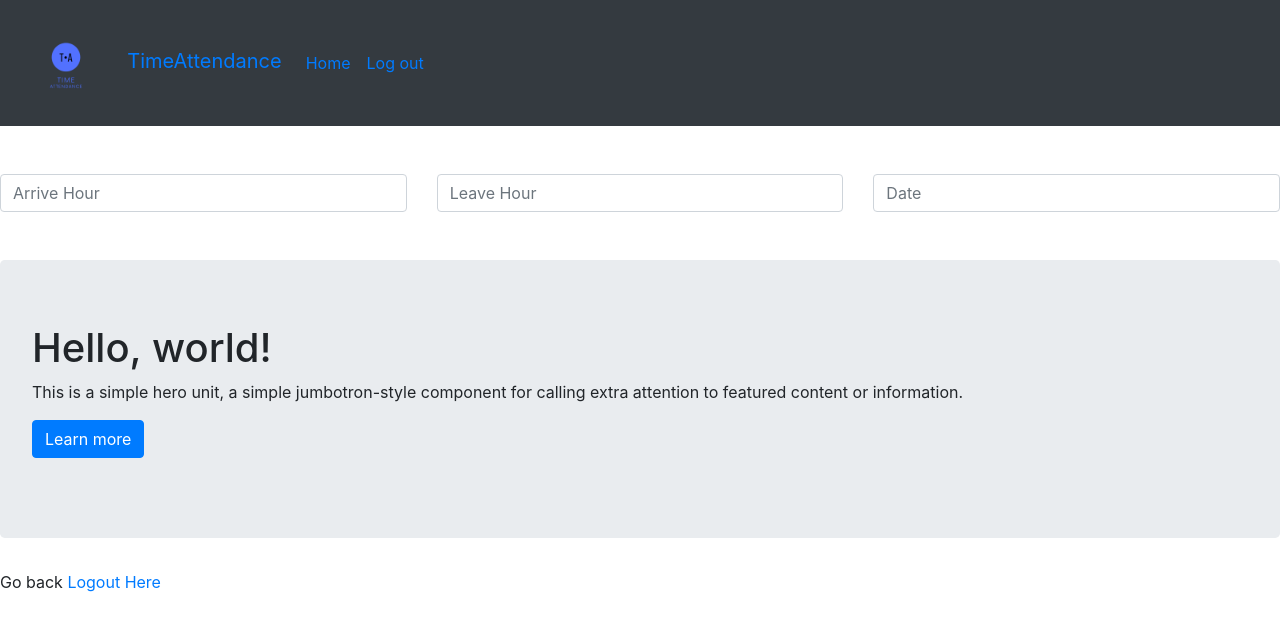
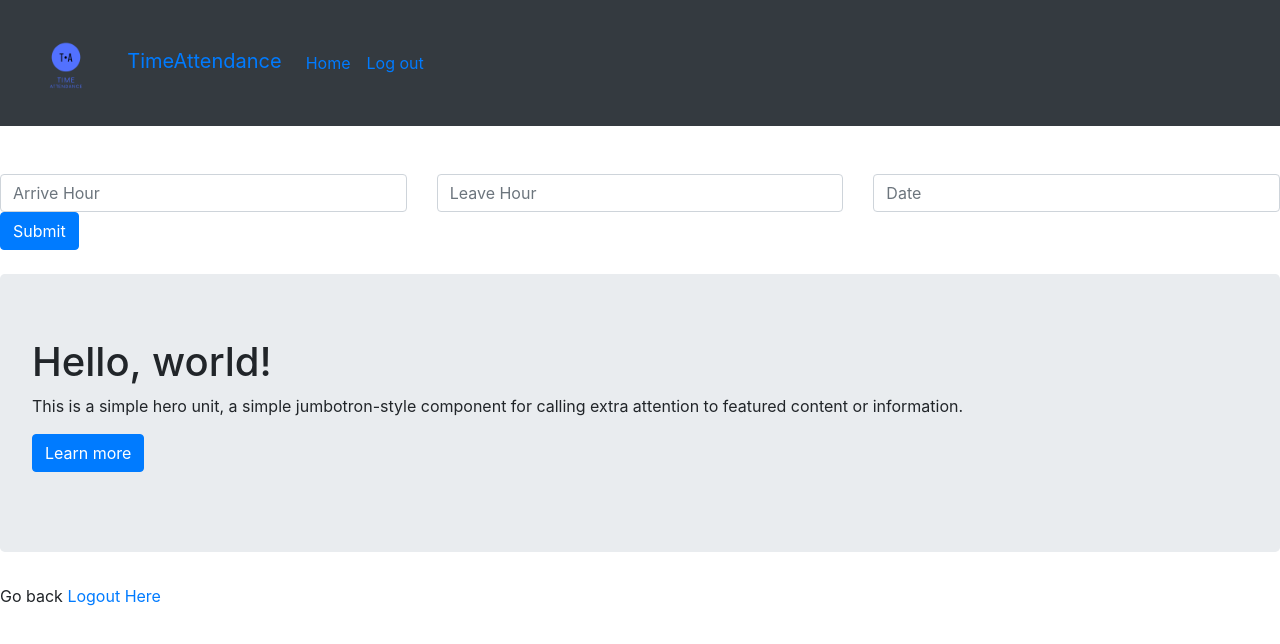
Before and after one commit to NikoArias/timeattendance-front, a React (Create React App) app: page /addtime in a window 1280 px wide. Shown: the top 644 px of the page. Built offline with nearby package versions, Linux system fonts and the light colour scheme.

Commit message:
AddtimeContainerUpdate

```diff
--- a/src/Components/AddTimeComponent.js
+++ b/src/Components/AddTimeComponent.js
@@ -11,7 +11,7 @@ import Button from 'react-bootstrap/Button';
 
 function AddTimeComponent (props){
   const{
-     arrhour, leahour, date
+     arrhour, leahour, date, onArrHourChange, onLeaHourChange, onDateChange, onClick
   }=props;
   return(
     <>
@@ -26,16 +26,18 @@ function AddTimeComponent (props){
       <Row>
 
        <Col>
-      <Form.Control placeholder="Arrive Hour" value={arrhour} />
+      <Form.Control placeholder="Arrive Hour" value={arrhour} onChange={onArrHourChange}/>
        </Col>
        <Col>
-      <Form.Control placeholder="Leave Hour" value={leahour}/>
+      <Form.Control placeholder="Leave Hour" value={leahour} onChange={onLeaHourChange}/>
        </Col>
        <Col>
-         <Form.Control placeholder="Date" value={date} />
+         <Form.Control placeholder="Date" value={date} onChange={onDateChange}/>
        </Col>
       </Row>
       </Form>
+
+      <Button variant='primary' onClick={onClick} type='Button'> Submit </Button>
 
       <br />
       <br />
--- a/src/Components/AddTimeContainer.js
+++ b/src/Components/AddTimeContainer.js
@@ -5,14 +5,56 @@ class AddTimeContainer extends Component {
   constructor(props){
     super(props);
     this.state = {
+      date:'',
       arrhour: '',
       leahour:'',
     };
+
+    this.onArrHourChange=this.onArrHourChange.bind(this);
+    this.onLeaHourChange=this.onLeaHourChange.bind(this);
+    this.onDateChange=this.onDateChange.bind(this);
+    this.onClick=this.onClick.bind(this);
+
   }
+
+  onArrHourChange(e){
+    this.setState({
+      arrhour: e.target.value,
+    });
+  }
+
+  onLeaHourChange(e){
+    this.setState({
+      leahour: e.target.value,
+    });
+  }
+
+  onDateChange(e){
+    this.setState({
+      date: e.target.value,
+    });
+  }
+
+  onClick(e){
+     const { date, arrhour, leahour}= this.state;
+
+
+  }
+
    render(){
+     const { date, arrhour, leahour}= this.state;
      return(
        <>
           <AddTimeComponent
+
+          date={date}
+          arrhour={arrhour}
+          leahour={leahour}
+          onArrHourChange={this.onArrHourChange}
+          onLeaHourChange={this.onLeaHourChange}
+          onDateChange={this.onDateChange}
+          onClick={this.onClick}
+
           />
         </>
      );
```
